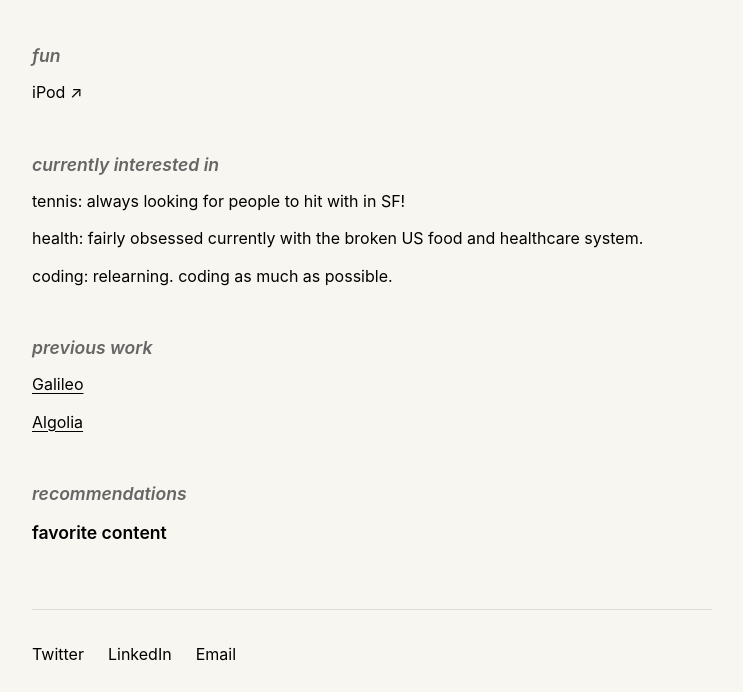
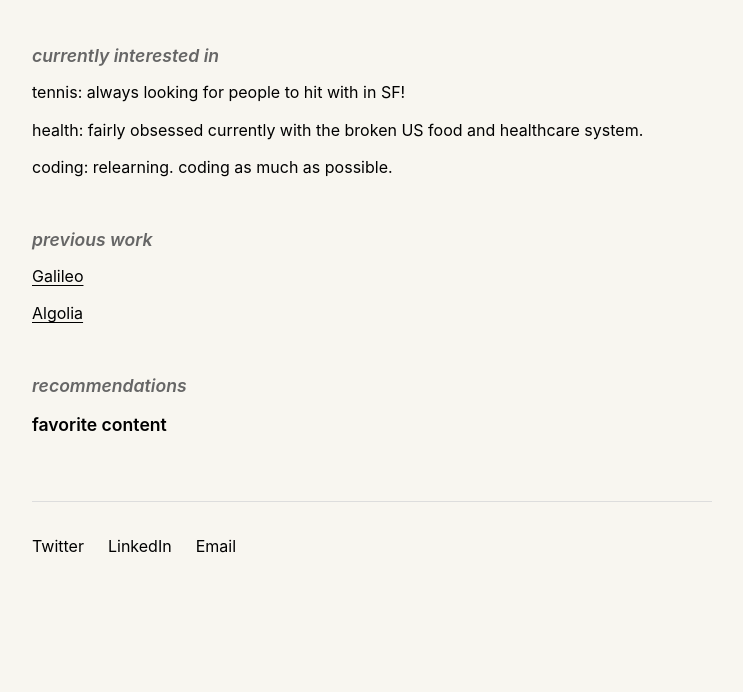
Before and after one commit to kashyechuri/kashyechuri.github.io, a website: page index.html in a window 1280 px wide. Shown: the part 147-839 px from the top of the page, without its empty margins (268-1011 px from the left). After the commit the page ends 800 px from the top, so only its background shows below. Drawn offline with Linux system fonts and the light colour scheme.

Commit message:
Remove fun/iPod section from main page

```diff
--- a/index.html
+++ b/index.html
@@ -14,15 +14,6 @@
             <h1>Kash Yechuri</h1>
             <p class="tagline"><em>based in San Francisco. building gtm at <a href="https://cursor.com" target="_blank">Cursor</a>.</em></p>
         </header>
-
-        <section class="fun">
-            <h3><em>fun</em></h3>
-            <ul>
-                <li>
-                    <a href="/ipod/" target="_blank" rel="noopener">iPod ↗</a>
-                </li>
-            </ul>
-        </section>
 
         <section class="currently">
             <h3><em>currently interested in</em></h3>
```
